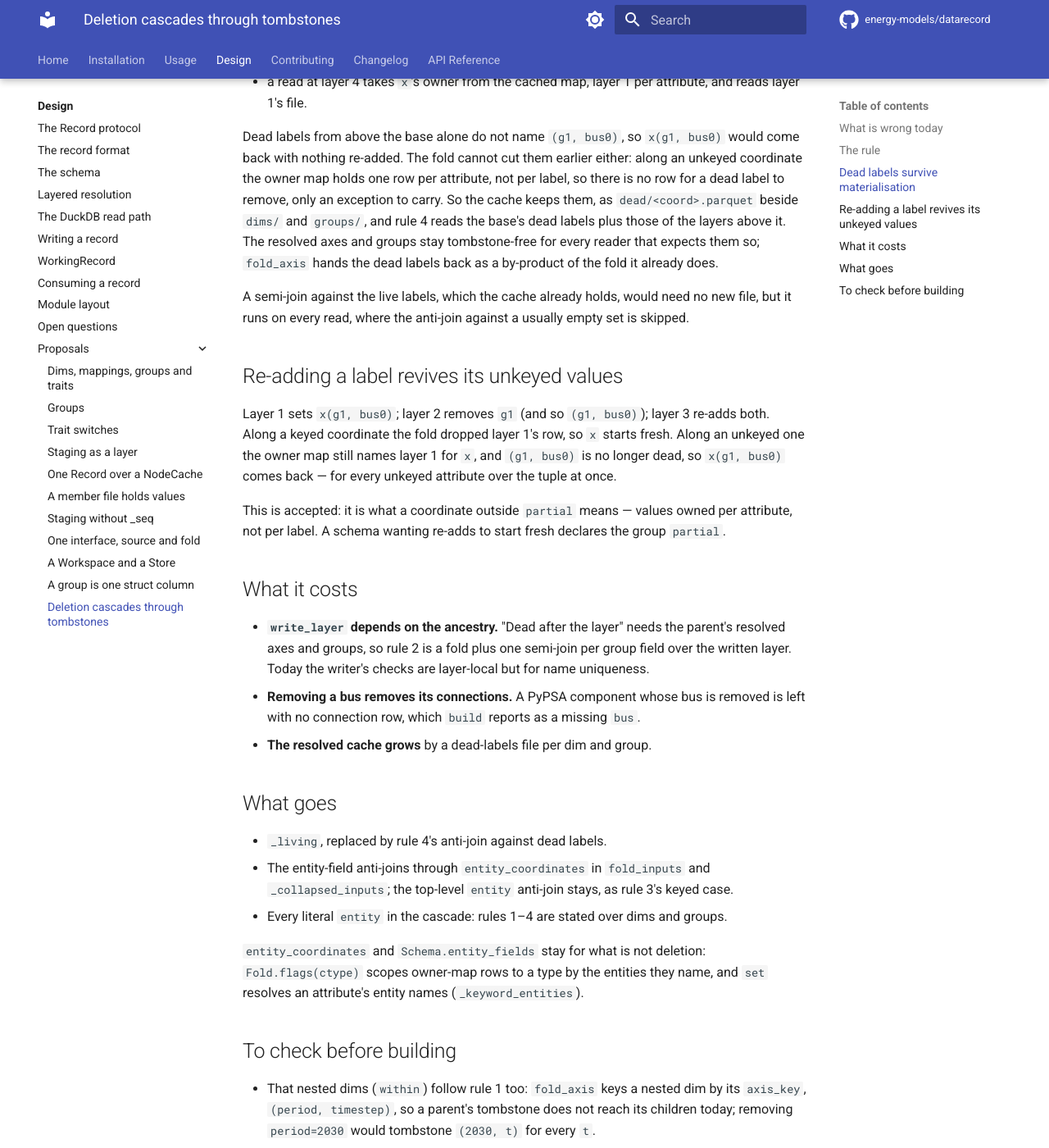
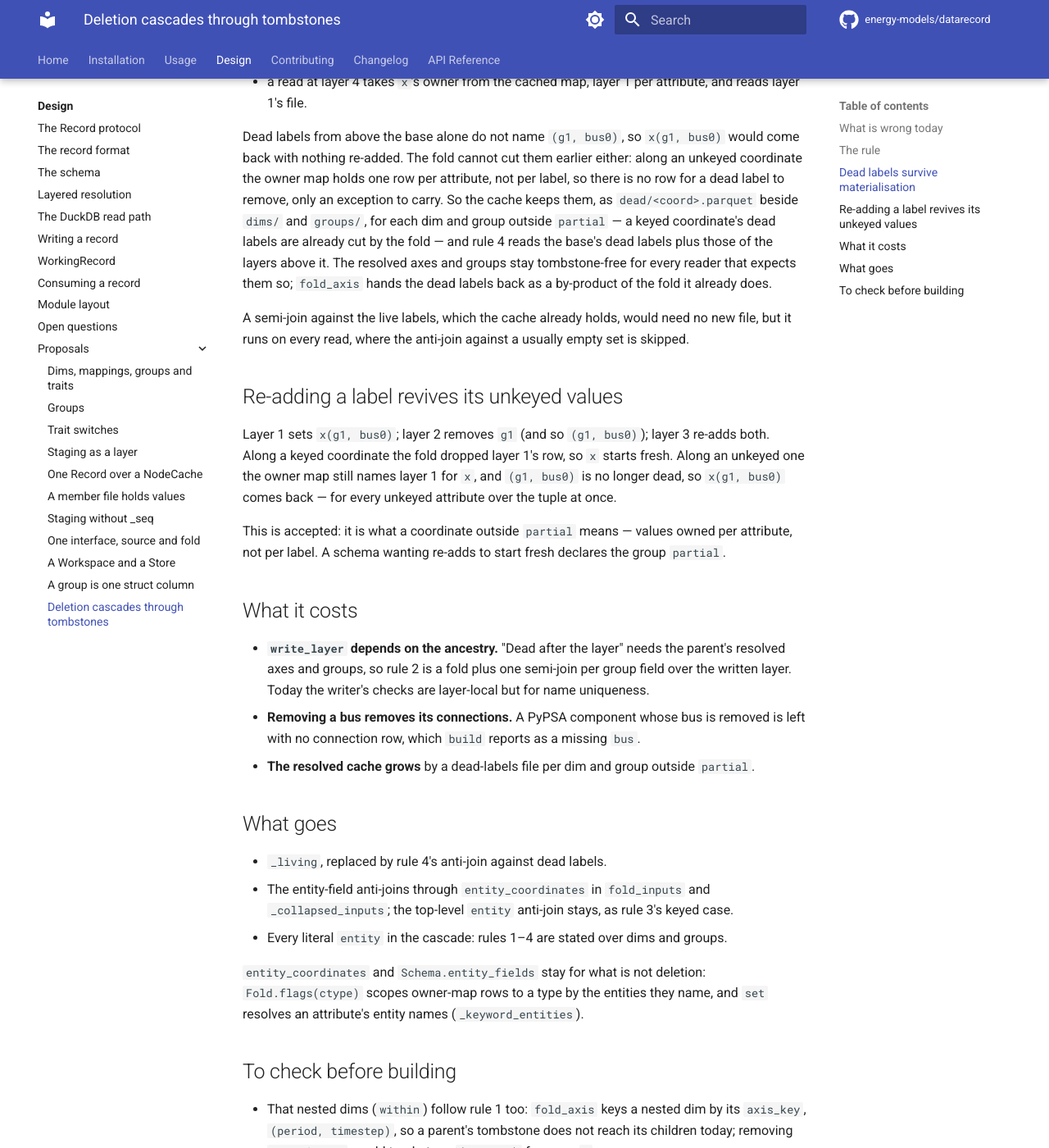
Before and after one commit to energy-models/datarecord, an MkDocs documentation site: the page built from docs/design/proposals/deletion-cascades-through-tombstones.md, in a window 1280 px wide and 1400 px high, scrolled down 1872 px. Shown: the whole window at 82% size. Built offline with MkDocs 1.6.1 and Material for MkDocs 9.7.7, drawn with Linux system fonts in a browser that asks for light colours; comment, search, counter and statistics services are not loaded.

Commit message:
docs: dead labels only for coordinates outside partial
Co-Authored-By: Claude Opus 5.5 (1M context) <noreply@anthropic.com>

```diff
--- a/docs/design/proposals/deletion-cascades-through-tombstones.md
+++ b/docs/design/proposals/deletion-cascades-through-tombstones.md
@@ -47,7 +47,7 @@ So rule 4 cannot take its dead labels from the layers above the base alone:
 
 Dead labels from above the base alone do not name `(g1, bus0)`, so `x(g1, bus0)` would come back with nothing re-added.
 The fold cannot cut them earlier either: along an unkeyed coordinate the owner map holds one row per attribute, not per label, so there is no row for a dead label to remove, only an exception to carry.
-So the cache keeps them, as `dead/<coord>.parquet` beside `dims/` and `groups/`, and rule 4 reads the base's dead labels plus those of the layers above it.
+So the cache keeps them, as `dead/<coord>.parquet` beside `dims/` and `groups/`, for each dim and group outside `partial` — a keyed coordinate's dead labels are already cut by the fold — and rule 4 reads the base's dead labels plus those of the layers above it.
 The resolved axes and groups stay tombstone-free for every reader that expects them so; `fold_axis` hands the dead labels back as a by-product of the fold it already does.
 
 A semi-join against the live labels, which the cache already holds, would need no new file, but it runs on every read, where the anti-join against a usually empty set is skipped.
@@ -64,7 +64,7 @@ This is accepted: it is what a coordinate outside `partial` means — values own
 
 - **`write_layer` depends on the ancestry.** "Dead after the layer" needs the parent's resolved axes and groups, so rule 2 is a fold plus one semi-join per group field over the written layer. Today the writer's checks are layer-local but for name uniqueness.
 - **Removing a bus removes its connections.** A PyPSA component whose bus is removed is left with no connection row, which `build` reports as a missing `bus`.
-- **The resolved cache grows** by a dead-labels file per dim and group.
+- **The resolved cache grows** by a dead-labels file per dim and group outside `partial`.
 
 ## What goes
 
```
